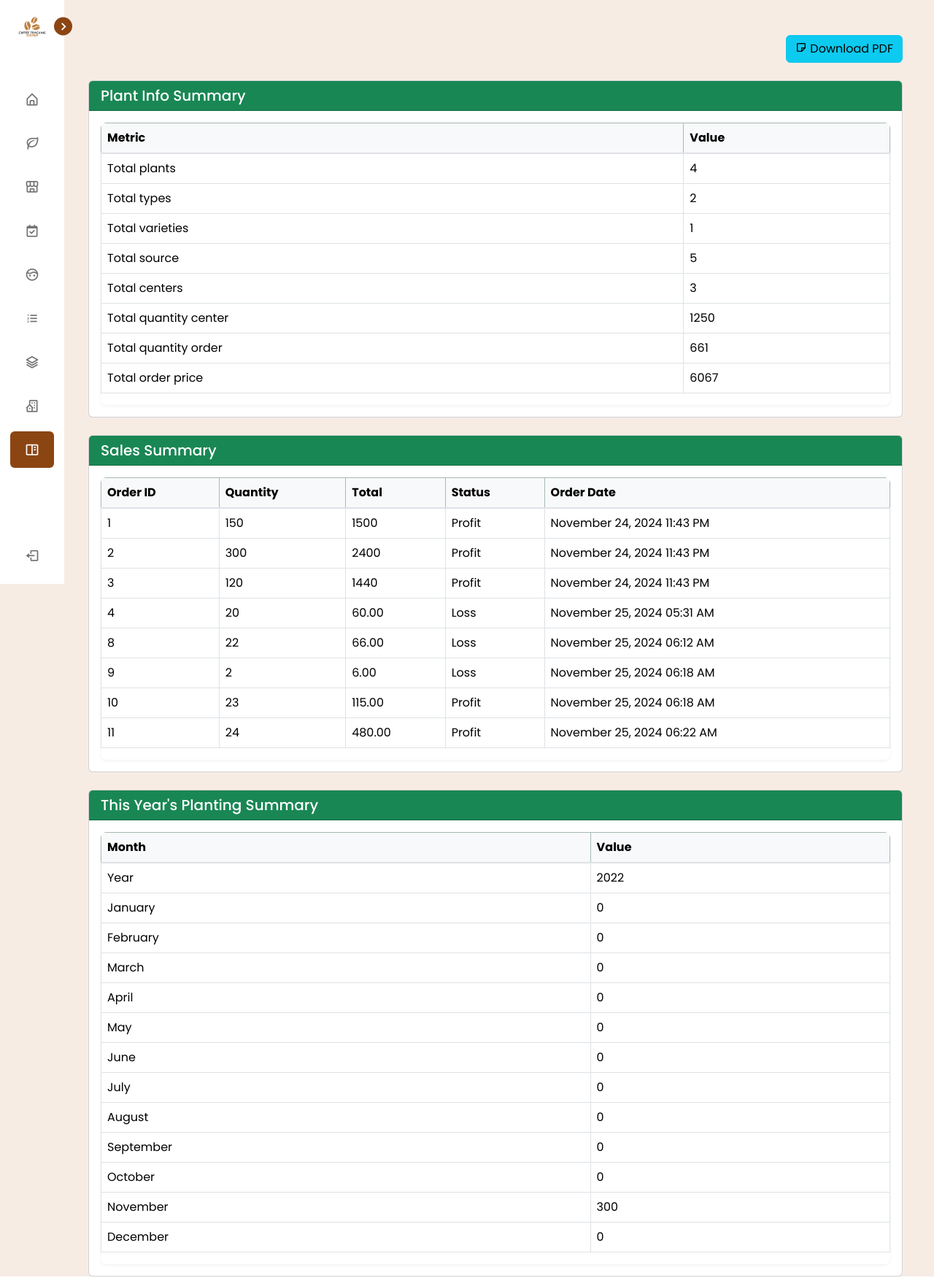
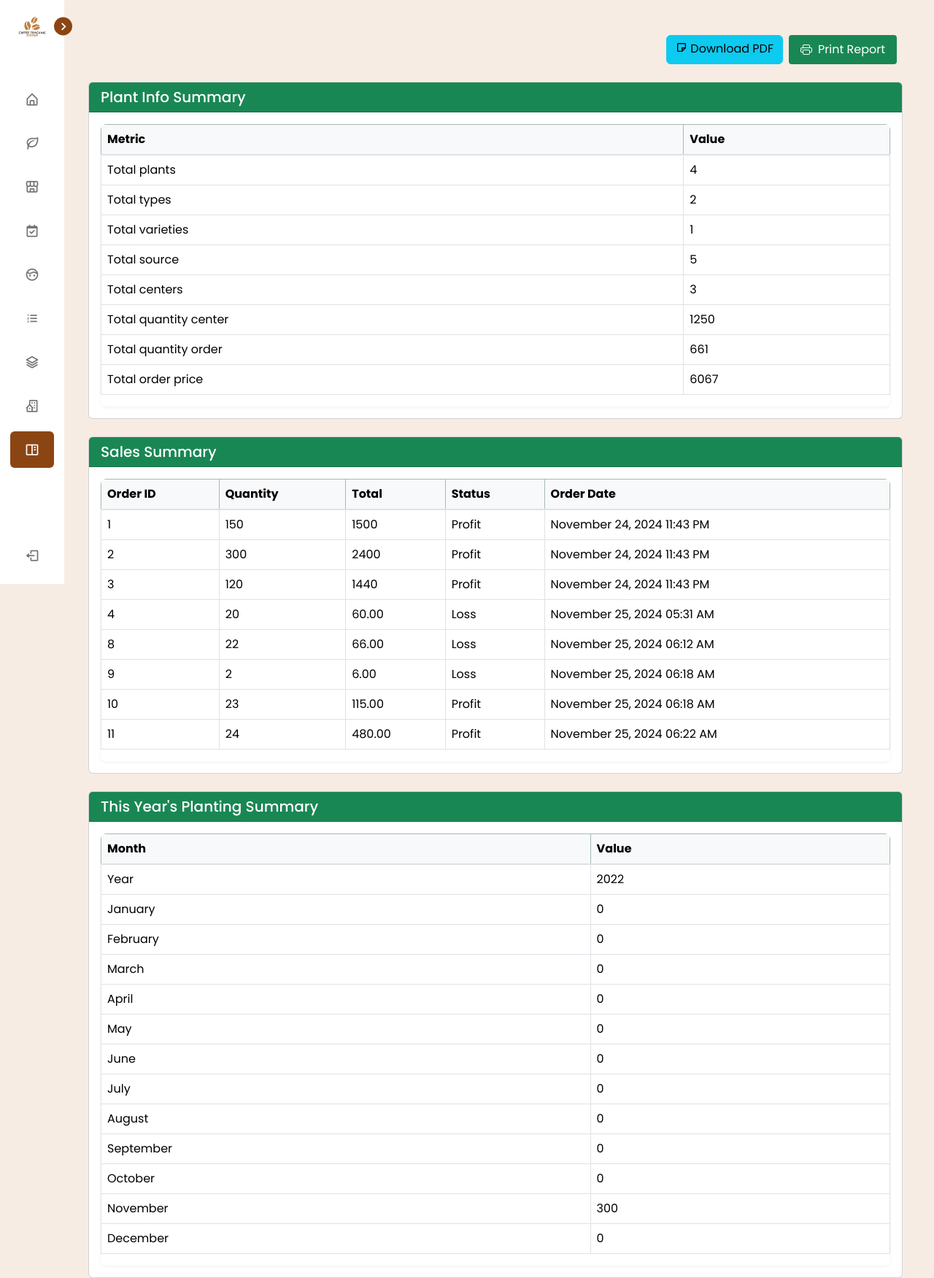
Before and after one commit to VannyCon/Coffee_Management_System, a PHP site: page /new_project/view/pages/plant_report/index.php in a window 1280 px wide. Shown: the whole page at 73% size. Run offline with PHP 8.4, Linux system fonts and the light colour scheme; data comes from the database, SQL or seed files in the repository.

Commit message:
add print pdf preview

```diff
--- a/view/pages/plant_report/index.php
+++ b/view/pages/plant_report/index.php
@@ -11,13 +11,106 @@ $getSummary = $dashboard->getPlantInfoSummary();
 $m = $dashboard->getThisYearSummary();
 $sales = $dashboard->getSalesSummary();
 ?>
+<style>
+/* Styles for print button */
+.print-btn {
+    background-color: #198754;
+    color: white;
+    padding: 8px 16px;
+    border: none;
+    border-radius: 4px;
+    cursor: pointer;
+    font-size: 16px;
+    display: flex;
+    align-items: center;
+    gap: 8px;
+}
 
+.print-btn:hover {
+    background-color: #157347;
+}
+
+@media print {
+    /* Set page margins */
+    @page {
+        margin: 1in;
+    }
+
+    /* Hide elements */
+    .print-btn,
+    .pdfdownload,
+    nav,
+    footer {
+        display: none !important;
+    }
+    body {
+        background-color: white !important;
+    }
+
+    /* More specific selectors for elements that might be overriding */
+    .container {
+        background-color: white !important;
+    }
+    .mobile-nav-bg {
+        background-color: white !important;
+    }
+
+
+    /* Card styles */
+    .card {
+        break-inside: avoid !important;
+        margin-bottom: 20px !important;
+        border: 1px solid #dee2e6 !important;
+        box-shadow: none !important;
+        page-break-inside: avoid !important;
+        background-color: white !important;
+    }
+
+    /* Header styles */
+    .card-header.bg-success {
+        background-color: rgb(25, 135, 84) !important;
+        color: white !important;
+        padding: 12px !important;
+        -webkit-print-color-adjust: exact !important;
+        print-color-adjust: exact !important;
+    }
+
+    /* Table styles */
+    .table {
+        width: 100% !important;
+        margin-bottom: 1rem !important;
+        border-collapse: collapse !important;
+        background-color: white !important;
+    }
+
+    .table th,
+    .table td {
+        padding: 8px !important;
+        border: 1px solid #dee2e6 !important;
+        background-color: white !important;
+    }
+
+    .table-success {
+        background-color: #f8f9fa !important;
+        -webkit-print-color-adjust: exact !important;
+        print-color-adjust: exact !important;
+    }
+}
+</style>
 <div class="container my-4">
     <!-- Download Button -->
-    <div class="text-end mb-4">
-        <a href="reportpdf.php" class="btn btn-info">
+    <div class="text-end mb-4 d-flex justify-content-end">
+        <a href="reportpdf.php" class="btn btn-info pdfdownload">
             <i class='bx bx-note icon'></i> Download PDF
         </a>
+        <!-- Download Button -->
+        <button onclick="window.print()" class="print-btn mx-2">
+            <svg xmlns="http://www.w3.org/2000/svg" width="16" height="16" fill="currentColor" viewBox="0 0 16 16">
+                <path d="M2.5 8a.5.5 0 1 0 0-1 .5.5 0 0 0 0 1z"/>
+                <path d="M5 1a2 2 0 0 0-2 2v2H2a2 2 0 0 0-2 2v3a2 2 0 0 0 2 2h1v1a2 2 0 0 0 2 2h6a2 2 0 0 0 2-2v-1h1a2 2 0 0 0 2-2V7a2 2 0 0 0-2-2h-1V3a2 2 0 0 0-2-2H5zM4 3a1 1 0 0 1 1-1h6a1 1 0 0 1 1 1v2H4V3zm1 5a2 2 0 0 0-2 2v1H2a1 1 0 0 1-1-1V7a1 1 0 0 1 1-1h12a1 1 0 0 1 1 1v3a1 1 0 0 1-1 1h-1v-1a2 2 0 0 0-2-2H5zm7 2v3a1 1 0 0 1-1 1H5a1 1 0 0 1-1-1v-3a1 1 0 0 1 1-1h6a1 1 0 0 1 1 1z"/>
+            </svg>
+            Print Report
+        </button>
     </div>
     <!-- Plant Info Summary Section -->
     <div class="card mb-4">
@@ -89,7 +182,7 @@ $sales = $dashboard->getSalesSummary();
     </div>
 
     <!-- Yearly Summary Section -->
-    <div class="card mb-4">
+    <div class="card mb-5">
         <div class="card-header bg-success text-white">
             <h5 class="mb-0">This Year's Planting Summary</h5>
         </div>
```
